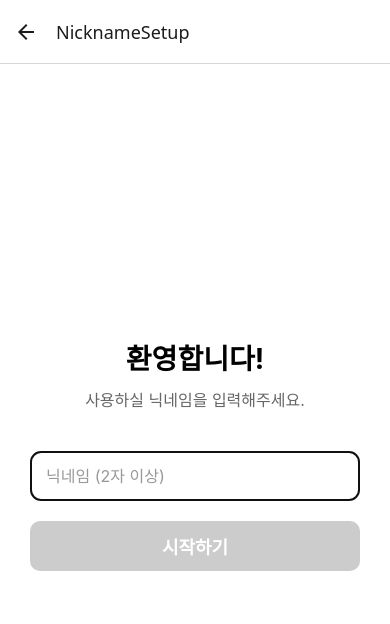
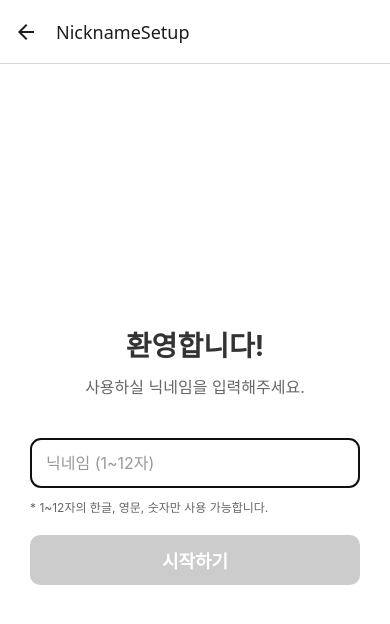
Before and after one commit to timefit-dev/timefit-app, a React Native app: screen /NicknameSetup in a window 390 px wide. Shown: the top 624 px of the page. Built offline with nearby package versions, Linux system fonts and the light colour scheme.

Commit message:
feat: 닉네임 유효성 검사 추가

```diff
--- a/src/features/auth/screens/NicknameSetupScreen.js
+++ b/src/features/auth/screens/NicknameSetupScreen.js
@@ -1,4 +1,4 @@
-import React, { useState } from "react";
+import React, { useState, useMemo } from "react";
 import {
   View,
   Text,
@@ -10,19 +10,30 @@ import {
   Alert,
   TouchableWithoutFeedback,
   Keyboard,
+  Image,
+  useWindowDimensions,
 } from "react-native";
 import { useNavigation } from "@react-navigation/native";
 
 export function NicknameSetupScreen() {
   const [nickname, setNickname] = useState("");
   const navigation = useNavigation();
+  const { width, height } = useWindowDimensions();
+
+  // 닉네임 유효성 검사 (1~12자, 특수문자 및 공백 제외)
+  const isNicknameValid = useMemo(() => {
+    const regex = /^[a-zA-Z0-9ㄱ-ㅎㅏ-ㅣ가-힣]{1,12}$/;
+    return regex.test(nickname);
+  }, [nickname]);
 
   const handleConfirm = () => {
-    if (nickname.trim().length < 2) {
-      Alert.alert("알림", "닉네임은 2자 이상으로 입력해주세요.");
+    if (!isNicknameValid) {
+      Alert.alert(
+        "알림",
+        "닉네임은 1~12자의 한글, 영문, 숫자만 사용할 수 있습니다."
+      );
       return;
     }
-    // TODO: 닉네임 저장 API 호출 또는 상태 관리 로직 추가
     console.log(`설정된 닉네임: ${nickname}`);
     navigation.reset({
       index: 0,
@@ -44,20 +55,24 @@ export function NicknameSetupScreen() {
           <TextInput
             style={styles.input}
             value={nickname}
-            onChangeText={setNickname}
-            placeholder="닉네임 (2자 이상)"
+            onChangeText={(text) => setNickname(text.replace(/\s/g, ""))} // 공백 입력 방지
+            placeholder="닉네임 (1~12자)"
             placeholderTextColor="#999"
             autoFocus={true}
             returnKeyType="done"
             onSubmitEditing={handleConfirm}
+            maxLength={12}
           />
+          <Text style={styles.validationText}>
+            * 1~12자의 한글, 영문, 숫자만 사용 가능합니다.
+          </Text>
           <TouchableOpacity
             style={[
               styles.button,
-              nickname.trim().length < 2 && styles.buttonDisabled,
+              !isNicknameValid && styles.buttonDisabled,
             ]}
             onPress={handleConfirm}
-            disabled={nickname.trim().length < 2}
+            disabled={!isNicknameValid}
           >
             <Text style={styles.buttonText}>시작하기</Text>
           </TouchableOpacity>
@@ -76,10 +91,19 @@ const styles = StyleSheet.create({
     paddingHorizontal: 30,
     backgroundColor: "#fff",
   },
+  logoContainer: {
+    alignItems: "center",
+    marginBottom: "15%",
+    marginTop: "5%",
+  },
+  logo: {
+    alignSelf: "center",
+  },
   title: {
     fontSize: 28,
     fontWeight: "bold",
-    marginBottom: 10
+    marginBottom: 10,
+    color: "#333",
 },
   subtitle: {
     fontSize: 16,
@@ -95,7 +119,13 @@ const styles = StyleSheet.create({
     borderRadius: 10,
     paddingHorizontal: 15,
     fontSize: 16,
-    marginBottom: 20
+    marginBottom: 10,
+},
+  validationText: {
+    width: "100%",
+    fontSize: 12,
+    color: "#666",
+    marginBottom: 20,
 },
   button: {
     width: "100%",
```
